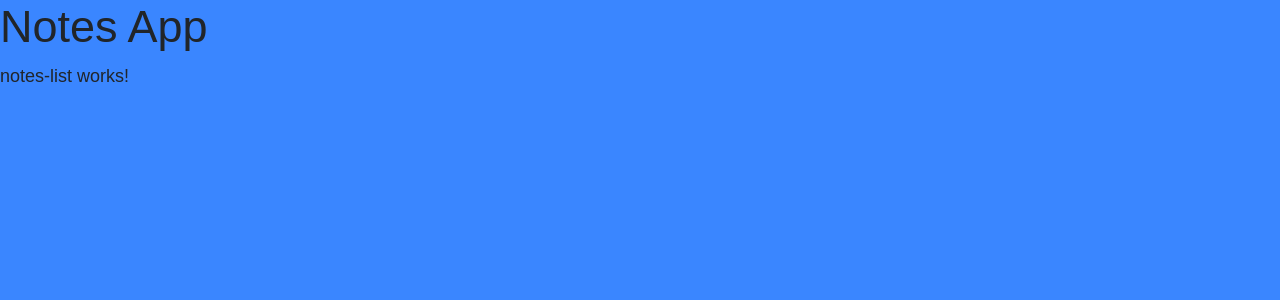
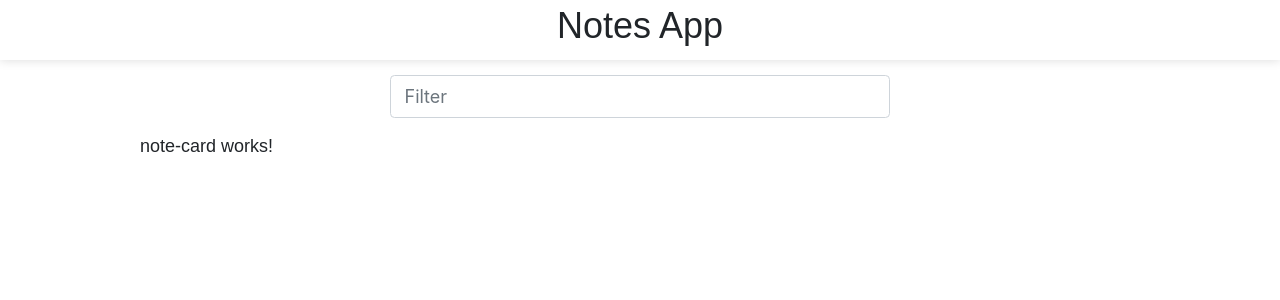
Before and after one commit to tbduong/notesApp, an Angular app: page / in a window 1280 px wide. Shown: the top 300 px of the page. Built offline with nearby package versions, Linux system fonts and the light colour scheme; a web font is replaced by a local one.

Commit message:
Create NoteCard Component and inject it into the notes-list view

```diff
--- a/src/app/app.component.html
+++ b/src/app/app.component.html
@@ -1,5 +1,3 @@
-
-<h1>Notes App</h1>
 
 
 <router-outlet></router-outlet>
--- a/src/app/app.module.ts
+++ b/src/app/app.module.ts
@@ -4,11 +4,15 @@ import { NgModule } from '@angular/core';
 import { AppRoutingModule } from './app-routing.module';
 import { AppComponent } from './app.component';
 import { NotesListComponent } from './pages/notes-list/notes-list.component';
+import { MainLayoutComponent } from './pages/main-layout/main-layout.component';
+import { NoteCardComponent } from './note-card/note-card.component';
 
 @NgModule({
   declarations: [
     AppComponent,
-    NotesListComponent
+    NotesListComponent,
+    MainLayoutComponent,
+    NoteCardComponent
   ],
   imports: [
     BrowserModule,
--- /dev/null
+++ b/src/app/note-card/note-card.component.html
@@ -0,0 +1 @@
+<p>note-card works!</p>
--- /dev/null
+++ b/src/app/note-card/note-card.component.ts
@@ -0,0 +1,16 @@
+import { Component, OnInit } from '@angular/core';
+
+@Component({
+  selector: 'app-note-card',
+  templateUrl: './note-card.component.html',
+  styles: [
+  ]
+})
+export class NoteCardComponent implements OnInit {
+
+  constructor() { }
+
+  ngOnInit(): void {
+  }
+
+}
--- /dev/null
+++ b/src/app/pages/main-layout/main-layout.component.html
@@ -0,0 +1,10 @@
+
+  <div class="layout-box">
+    <div class="top-bar">
+      <h2>Notes App</h2>
+    </div>
+    <div class="page-content">
+      <router-outlet></router-outlet>
+    </div>
+
+  </div>
--- /dev/null
+++ b/src/app/pages/main-layout/main-layout.component.scss
@@ -0,0 +1,28 @@
+/*MAIN LAYOUT COMPONENT*/
+
+.layout-box {
+  backgound: #fff;
+  display: flex;
+  flex-direction: column;
+  height: 100%;
+  overflow: hidden;
+
+    .page-content {
+      flex-grow: 1;
+      overflow-y: scroll;
+    }
+}
+
+.top-bar {
+  box-shadow: 0px 0px 10px 0px rgba(black, 0.15);
+  width: 100%;
+  height: 60px;
+  //background: linear-gradient(to right, $primary, $secondary);
+
+  display: flex;
+  flex-shrink: 0; //to prevent the top bar from shrinking
+
+//center child element (heading)
+  justify-content: center;
+  align-items: center;
+}
--- /dev/null
+++ b/src/app/pages/main-layout/main-layout.component.ts
@@ -0,0 +1,16 @@
+import { Component, OnInit } from '@angular/core';
+
+@Component({
+  selector: 'app-main-layout',
+  templateUrl: './main-layout.component.html',
+  styles: [
+  ]
+})
+export class MainLayoutComponent implements OnInit {
+
+  constructor() { }
+
+  ngOnInit(): void {
+  }
+
+}
--- a/src/app/pages/notes-list/notes-list.component.html
+++ b/src/app/pages/notes-list/notes-list.component.html
@@ -1 +1,14 @@
-<p>notes-list works!</p>
+<div class="main-container">
+
+<div class="search-bar-container">
+  <input type="text" class="form-control input" id="search" placeholder="Filter">
+</div>
+
+
+<div class="notes-list">
+  <!--selector found in .ts-->
+  <app-note-card></app-note-card>
+
+</div>
+
+</div>
--- /dev/null
+++ b/src/app/pages/notes-list/notes-list.component.scss
@@ -0,0 +1,12 @@
+.main-container {
+
+  max-width: 1000px;
+  margin: auto;
+
+
+  .search-bar-container {
+    max-width: 500px;
+    margin: 15px auto;
+  }
+
+}
--- a/src/styles.scss
+++ b/src/styles.scss
@@ -1,11 +1,10 @@
 /* You can add global styles to this file, and also import other style files */
 
 
-//Import main -styles css
+//Import all stylesheets globally into this main global
 @import "./main-styles.scss";
+@import "./app/pages/main-layout/main-layout.component.scss";
+@import "./app/pages/notes-list/notes-list.component.scss";
+
 //Import bootstrap scss from node_modules
 @import "../node_modules/bootstrap/scss/bootstrap.scss";
-
-body {
-  background: $primary;
-}
```
Also changed, not shown: src/app/app-routing.module.ts (+7 -2 lines), 2 other files (tests, documents, lock files or other folders).
